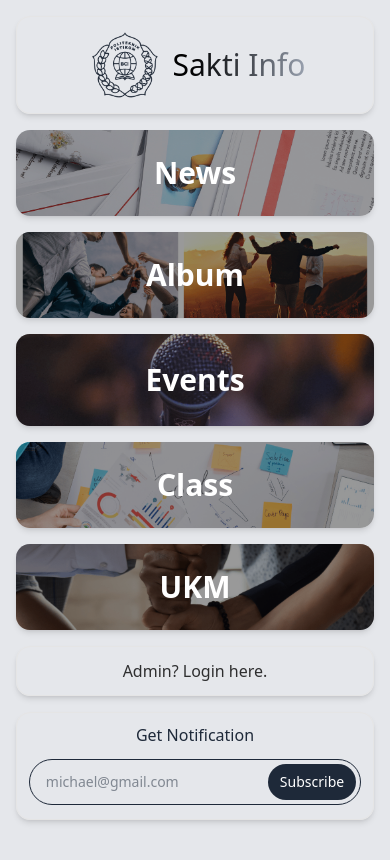
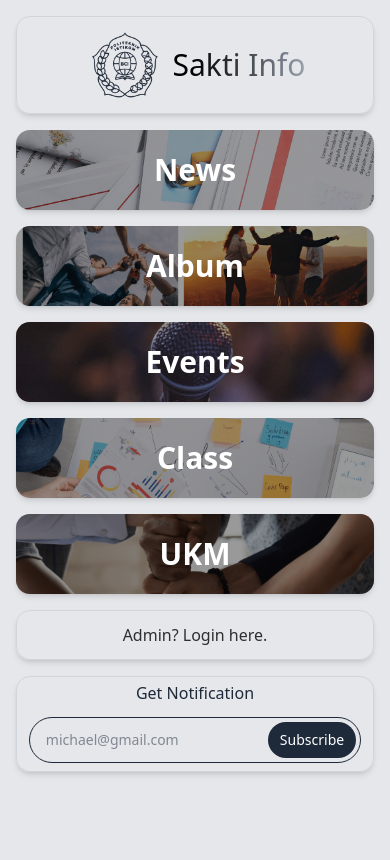
Before and after one commit to Neonomora/saktify, a Next.js app: page / in a window 390 px wide. Built offline with nearby package versions, Linux system fonts and the light colour scheme.

Commit message:
update entrance

```diff
--- a/app/layout.js
+++ b/app/layout.js
@@ -60,8 +60,8 @@ export const metadata = {
 export default function RootLayout({ children }) {
   return (
     <html lang="id">
-      <body className={`${fontSans.variable} font-sans bg-gray-200 h-full antialiased`}>
-        <div className="lg:w-8/12 md:w-10/12 mx-auto overflow-hidden">
+      <body className={`${fontSans.variable} font-sans bg-gray-200 antialiased`}>
+        <div className="lg:w-8/12 md:w-10/12 mx-auto">
           <Toaster richColors position="top-center" />
           {children}
         </div>
--- a/app/page.js
+++ b/app/page.js
@@ -5,7 +5,7 @@ import HomePageMobile from "@/components/HomePageMobile";
 export default function HomePage() {
   return (
     <>
-      <div className="block md:hidden h-screen">
+      <div className="block md:hidden">
         <HomePageMobile/>
       </div>
       <div className="hidden md:block">
--- a/components/HomePageMobile.jsx
+++ b/components/HomePageMobile.jsx
@@ -22,7 +22,7 @@ function ImageCard({ href, src, alt, title }) {
 
 function LogoCard() {
   return (
-    <Card className="border px-4 py-2">
+    <Card className="border border-gray-300 px-4 py-2">
       <Link
         href="/"
         className="flex flex-row items-center justify-center gap-2"
@@ -46,7 +46,7 @@ function AdminLoginCard() {
   return (
     <Card
       asChild
-      className="py-3 border flex justify-center items-center cursor-pointer hover:opacity-90"
+      className="py-3 border border-gray-300 flex justify-center items-center cursor-pointer hover:opacity-90"
     >
       <Link href="/login">
         <CardTitle className="text-black/80 text-base md:text-lg font-medium">
@@ -59,7 +59,7 @@ function AdminLoginCard() {
 
 function NotificationCard() {
   return (
-    <Card className="border flex flex-col justify-center items-center gap-2 mb-10">
+    <Card className="border border-gray-300 flex flex-col justify-center items-center gap-2">
       <CardTitle className="text-gray-800 text-base md:text-lg font-medium my-1">
         Get Notification
       </CardTitle>
@@ -84,7 +84,7 @@ export default function HomePageMobile() {
   ];
 
   return (
-    <div className="block md:hidden grid grid-cols-1 gap-4 h-screen mx-4 mt-4">
+    <div className="block md:hidden grid grid-cols-1 gap-4 mx-4 my-4">
 
       {/* Kolom 1 */}
       <div className="flex flex-col gap-4 h-full">
```
